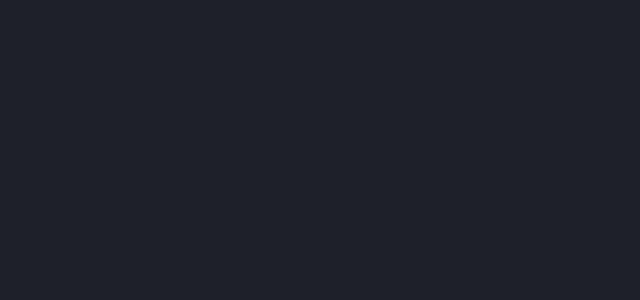
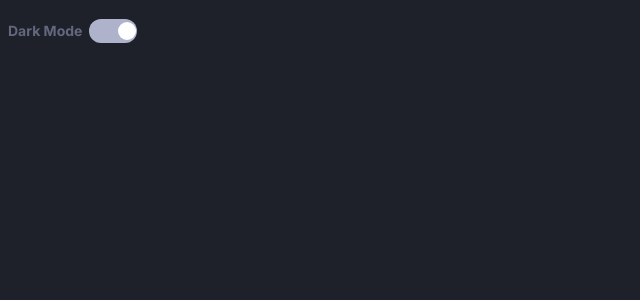
Before and after one commit to zetmosoma10/Social-Media-Dashboard, a React (Vite) app: page / in a window 1280 px wide. Shown: the top 300 px of the page, without its empty margins (0-640 px from the left). Built offline with nearby package versions, Linux system fonts and the light colour scheme.

Commit message:
build Toggle component

```diff
--- a/src/App.jsx
+++ b/src/App.jsx
@@ -1,8 +1,16 @@
+import { useState } from "react";
 import CardFollowers from "./components/CardFollowers";
 import CardLikes from "./components/CardLikes";
+import Toggle from "./components/Toggle";
 
 function App() {
-  return <div className="grid cols-2 cols-4"></div>;
+  const [theme, setTheme] = useState(true);
+
+  const themeToggler = () => {
+    setTheme((prevTheme) => !prevTheme);
+  };
+
+  return <Toggle handleToggle={themeToggler} theme={theme} />;
 }
 
 export default App;
--- /dev/null
+++ b/src/components/Toggle.jsx
@@ -0,0 +1,13 @@
+function Toggle({ theme, handleToggle }) {
+  const themeClass = theme ? "light" : "";
+  return (
+    <div className="toggle-container">
+      <p className={`toggle-text ${themeClass}`}>Dark Mode</p>
+      <div onClick={handleToggle} className={`toggler ${themeClass}`}>
+        <div className="toggle"></div>
+      </div>
+    </div>
+  );
+}
+
+export default Toggle;
--- a/src/index.css
+++ b/src/index.css
@@ -13,7 +13,7 @@ html {
   --YouTube: hsl(348, 97%, 39%);
 
   /* #### Dark Theme */
-  --Toggle: linear gradient hsl(210, 78%, 56%) to hsl(146, 68%, 55%);
+  --Toggle: linear-gradient(hsl(210, 78%, 56%), hsl(146, 68%, 55%));
 
   /* #### Dark Theme */
   --BG: hsl(230, 17%, 14%);
@@ -23,7 +23,7 @@ html {
   --Text: hsl(0, 0%, 100%);
 }
 
-.light-mode {
+.light {
   /* #### Light Theme */
   --BG: hsl(0, 0%, 100%);
   --Top-BG-Pattern: hsl(225, 100%, 98%);
@@ -201,3 +201,40 @@ body {
     min-width: 23rem;
   }
 }
+
+/* Toogle */
+
+.toggle-container {
+  display: flex;
+  align-items: center;
+}
+
+.toggle-text {
+  font-size: 1.4rem;
+  font-weight: bold;
+  color: var(--Desaturated-Blue-Text);
+  margin-right: 0.7rem;
+}
+
+.toggler {
+  width: 48px;
+  height: 24px;
+  background: var(--Toggle);
+  border-radius: 12px;
+  cursor: pointer;
+  display: flex;
+  align-items: center;
+  padding: 1.5px;
+  justify-content: start;
+}
+
+.toggler.light {
+  justify-content: end;
+}
+
+.toggle {
+  width: 18px;
+  height: 18px;
+  border-radius: 100%;
+  background-color: var(--BG);
+}
```
